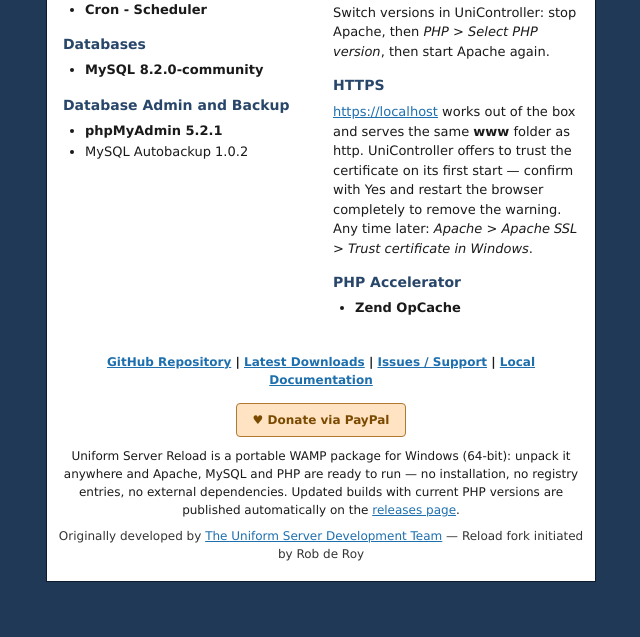
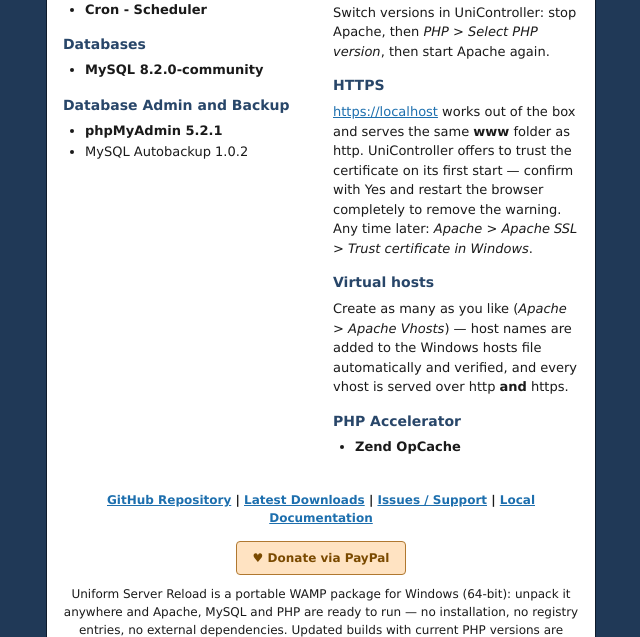
Before and after one commit to Wolfram33/uniserver-reload, a PHP site: page / in a window 1280 px wide. Shown: the part 809-1446 px from the top of the page, without its empty margins (319-959 px from the left). Before the commit the page ends 1391 px from the top, so only its background shows below. Run offline with PHP 8.4, Linux system fonts and the light colour scheme.

Commit message:
Docs: feature the multi-vhost fix prominently
The working-multiple-vhosts fix solves one of the most notorious
problems of the original project - give it the visibility it deserves:
highlight callout at the top of the README plus a development-goals
entry, its own section in the release notes, and short notes on the
splash page and the manual landing page.

Co-Authored-By: Claude Fable 5 <noreply@anthropic.com>

```diff
--- a/bundle/us_docs/index.html
+++ b/bundle/us_docs/index.html
@@ -134,7 +134,7 @@
 
     <section id="vhosts">
       <h2><span class="ico">🌐</span> Virtual hosts</h2>
-      <p>Give each project its own hostname — pointing directly at your project folder, no copying into <code>www</code>.</p>
+      <p>Give each project its own hostname — pointing directly at your project folder, no copying into <code>www</code>. Create as many as you like: the controller writes the Windows hosts file entries itself (deduplicated and verified — the upstream limitation that only one vhost ever resolved is fixed in this fork).</p>
       <ol class="steps">
         <li><b>Apache &gt; Apache Vhosts &gt; Create Apache Vhost</b>.</li>
         <li>Document root: a plain name (portable, created under <code>vhosts\</code>) <b>or</b> click <b>Browse…</b> and choose any folder, e.g. <code>D:\projects\app</code>.</li>
--- a/bundle/us_splash/index.php
+++ b/bundle/us_splash/index.php
@@ -106,6 +106,8 @@ $apache_ver  = function_exists('apache_get_version') ? apache_get_version() : 'A
         <p>Switch versions in UniController: stop Apache, then <em>PHP &gt; Select PHP version</em>, then start Apache again.</p>
         <h3>HTTPS</h3>
         <p><a href="https://localhost">https://localhost</a> works out of the box and serves the same <strong>www</strong> folder as http. UniController offers to trust the certificate on its first start &mdash; confirm with Yes and restart the browser completely to remove the warning. Any time later: <em>Apache &gt; Apache SSL &gt; Trust certificate in Windows</em>.</p>
+        <h3>Virtual hosts</h3>
+        <p>Create as many as you like (<em>Apache &gt; Apache Vhosts</em>) &mdash; host names are added to the Windows hosts file automatically and verified, and every vhost is served over http <strong>and</strong> https.</p>
         <h3>PHP Accelerator</h3>
         <ul>
           <li><strong>Zend OpCache</strong></li>
```
Also changed, not shown: .github/workflows/build.yml, README.md.
